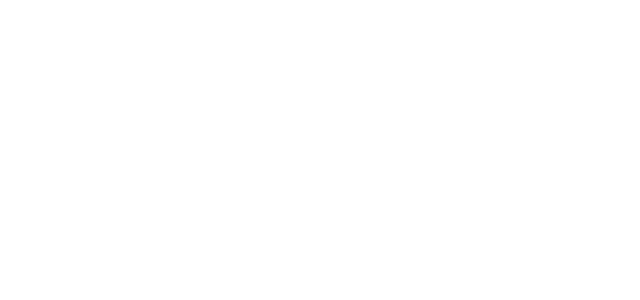
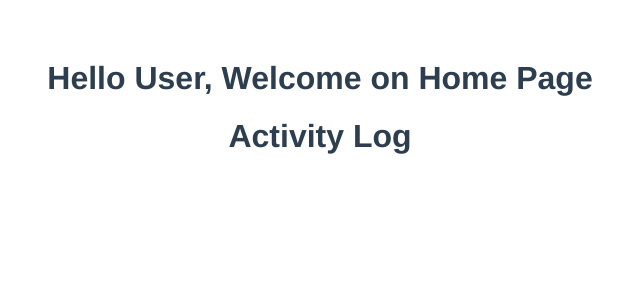
Before and after one commit to Nowpngs/gooseboi-dashboard, a Vue app in the folder frontend/: page /activity-logs in a window 1280 px wide. Before the commit this address had no page. Shown: the top 300 px of the page, without its empty margins (320-960 px from the left). Built offline with nearby package versions, Linux system fonts and the light colour scheme.

Commit message:
FE: adding the children route to the router

```diff
--- a/frontend/src/components/HomePage.vue
+++ b/frontend/src/components/HomePage.vue
@@ -1,5 +1,6 @@
 <template>
   <h1>Hello User, Welcome on Home Page</h1>
+  <router-view />
 </template>
 
 <script>
--- /dev/null
+++ b/frontend/src/router/main-routers.js
@@ -0,0 +1,10 @@
+import ActivityLogs from '../views/ActivityLogs.vue';
+
+const mainRoutes = [
+  {
+    name: 'ActivityLogs',
+    component: ActivityLogs,
+    path: 'activity-logs',
+  },
+];
+export default mainRoutes;
--- a/frontend/src/router/routers.js
+++ b/frontend/src/router/routers.js
@@ -1,12 +1,14 @@
-import UserLogin from '../views/UserLogin.vue';
+import UserLogin from '../components/UserLogin.vue';
 import HomePage from '../components/HomePage.vue';
 import { createRouter, createWebHistory } from 'vue-router';
+import mainRoutes from './main-routers.js';
 
 const routes = [
   {
     name: 'Home',
     component: HomePage,
     path: '/',
+    children: [...mainRoutes],
   },
   {
     name: 'Login',
--- /dev/null
+++ b/frontend/src/views/ActivityLogs.vue
@@ -0,0 +1,9 @@
+<template>
+    <h1>Activity Log</h1>
+</template>
+
+<script>
+export default {
+    name: 'ActivityLogs',
+};
+</script>
```
Also changed, not shown: frontend/src/components/UserLogin.vue (renamed from frontend/src/views/UserLogin.vue).
